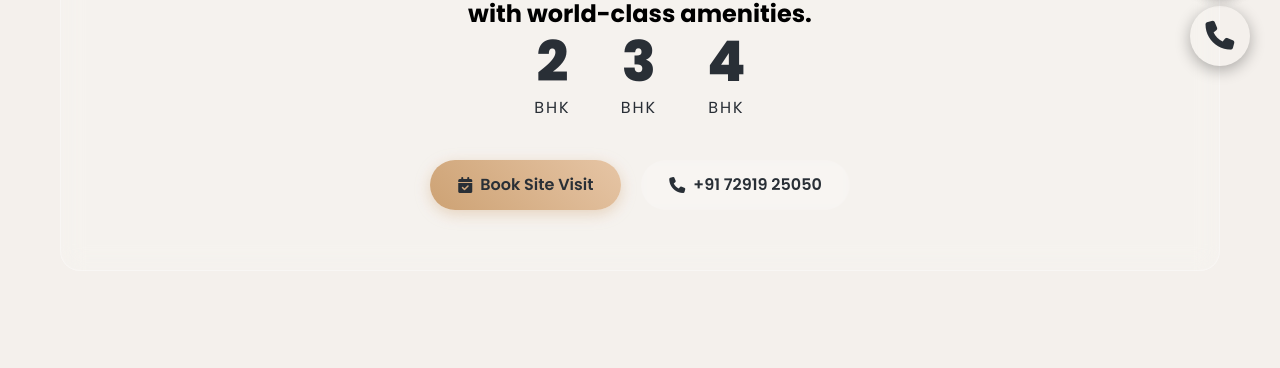
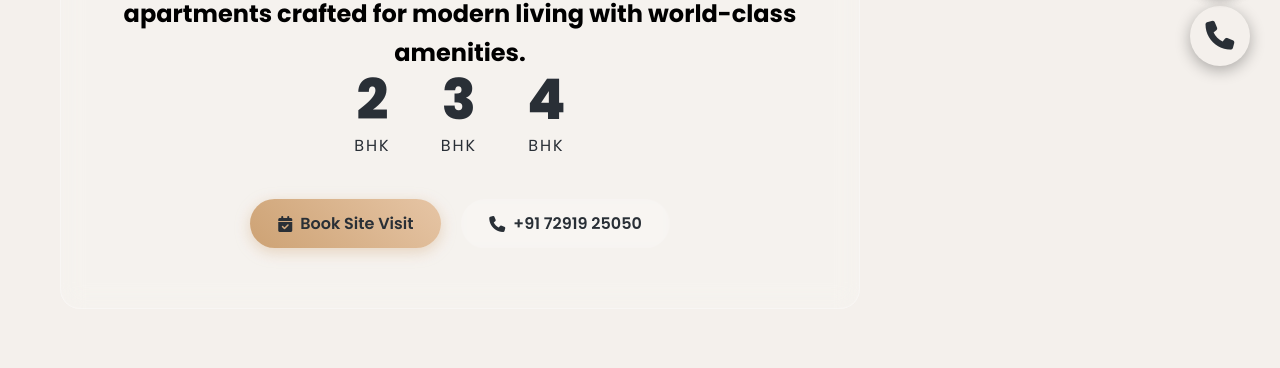
Before and after one commit to Anuragrathore134/La-residentia, a plain HTML site: page index.html in a window 1280 px wide. Shown: the part 704-1072 px from the top of the page. Drawn offline with nearby package versions, Linux system fonts and the light colour scheme.

Commit message:
Update style.css

```diff
--- a/style.css
+++ b/style.css
@@ -115,7 +115,7 @@ body {
     padding: 60px 40px; border-radius: 20px;
     border: 1px solid rgba(255,255,255,0.3);
     color: var(--white);
-    max-width: auto;
+    max-width: 800px;
     margin-top: 60px;
 
 }
```
